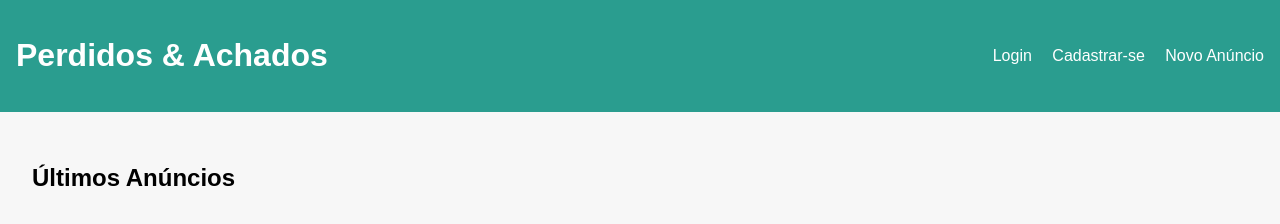
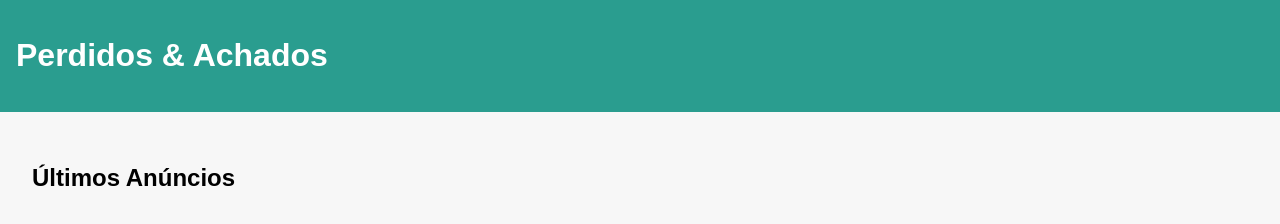
Before and after one commit to wesleywerikis/achados-e-perdidos-web, a plain HTML site: page index.html in a window 1280 px wide. Drawn offline with Linux system fonts and the light colour scheme.

Commit message:
refactor: prepare navigation menu for dynamic content via JavaScript.

```diff
--- a/index.html
+++ b/index.html
@@ -9,10 +9,8 @@
 <body>
   <header>
     <h1>Perdidos & Achados</h1>
-    <nav>
-      <a href="login.html">Login</a>
-      <a href="cadastro.html">Cadastrar-se</a>
-      <a href="novo-anuncio.html">Novo Anúncio</a>
+    <nav id="menuNavegacao">
+      <!-- O JavaScript vai preencher esse conteúdo com base no login -->
     </nav>
   </header>
 
```
